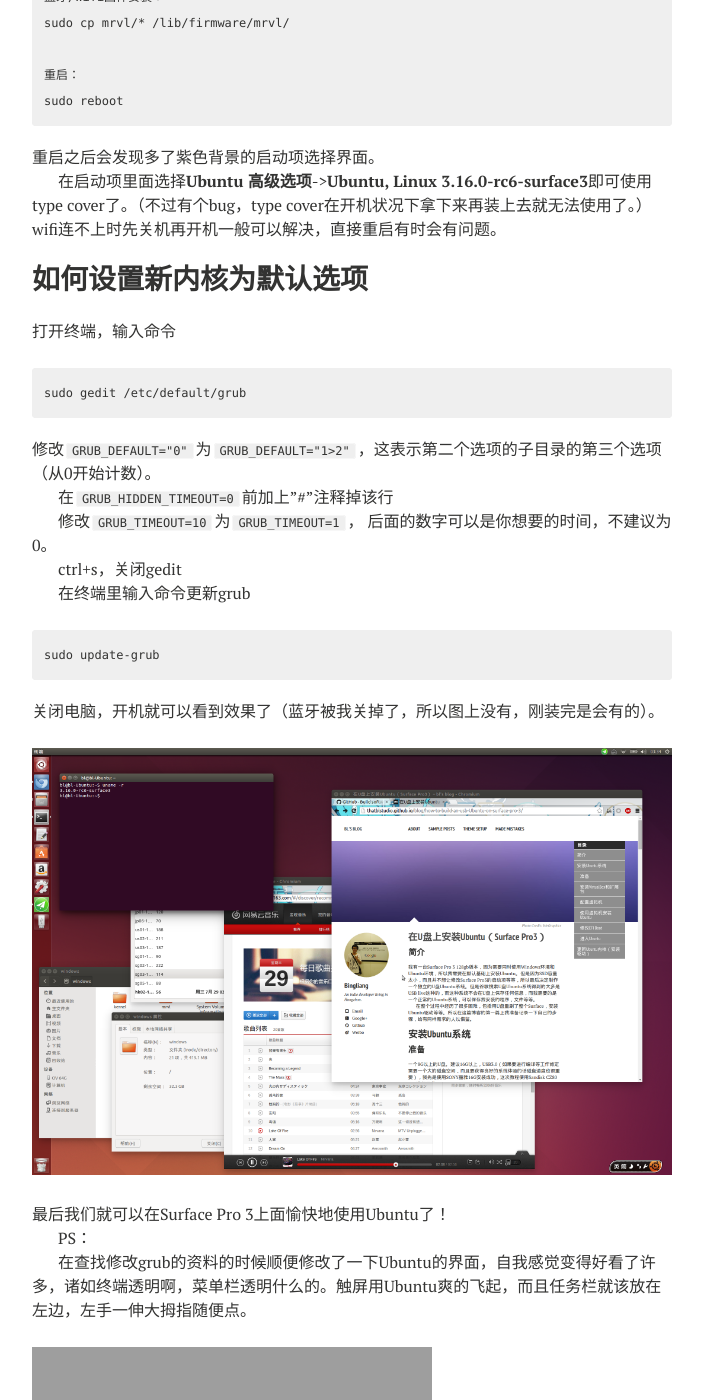
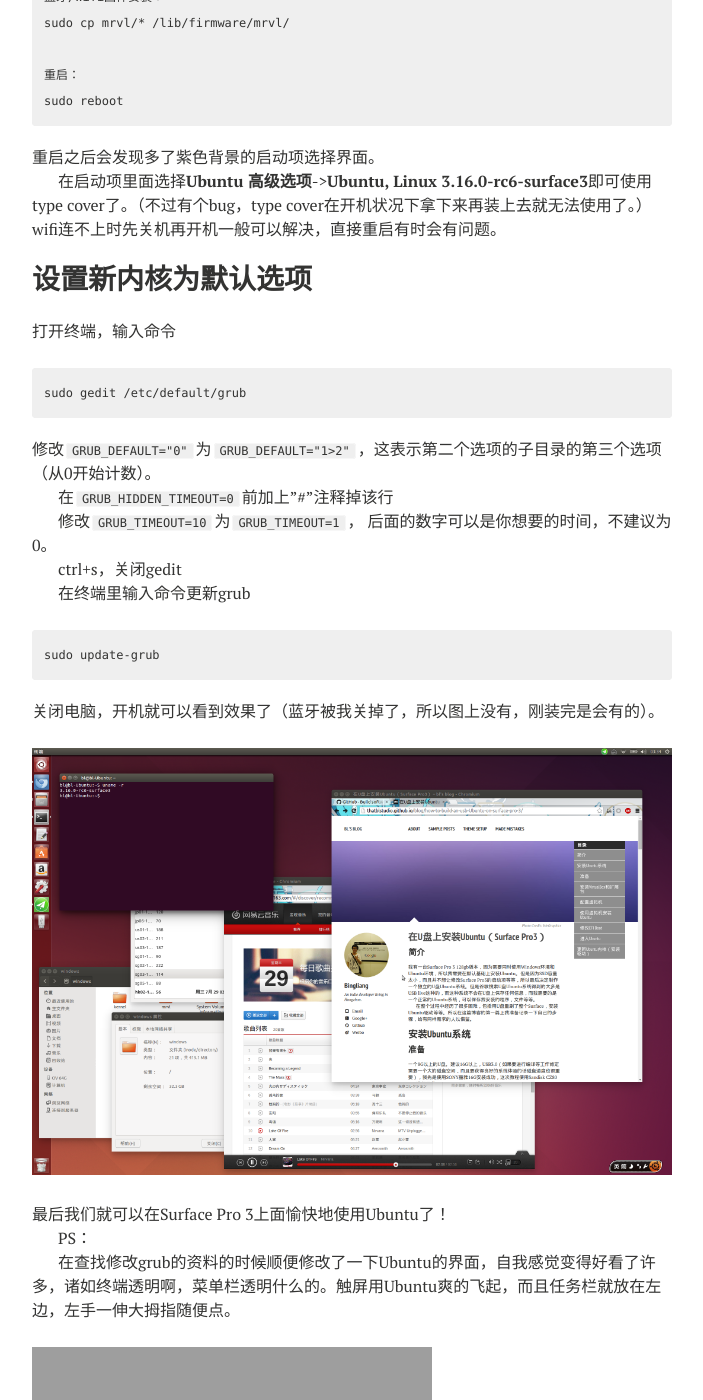
Before and after one commit to bingliang-zh/blog, a Jekyll site: the page built from _posts/2015-07-28-how-to-build-an-usb-Ubuntu-on-surface-pro-3.md, in a window 1280 px wide and 1400 px high, scrolled down 7816 px. Shown: the whole window, without its empty margins (288-991 px from the left). Built offline with Jekyll 4.4.1, drawn with Linux system fonts in a browser that asks for light colours; nearby versions of some CDN libraries; some of the changed text lies outside the part shown.

Commit message:
小修改

```diff
--- a/_posts/2015-07-28-how-to-build-an-usb-Ubuntu-on-surface-pro-3.md
+++ b/_posts/2015-07-28-how-to-build-an-usb-Ubuntu-on-surface-pro-3.md
@@ -194,7 +194,7 @@ Surface Pro 3可以参考:
 
 在启动项里面选择**Ubuntu 高级选项**->**Ubuntu, Linux 3.16.0-rc6-surface3**即可使用type cover了。（不过有个bug，type cover在开机状况下拿下来再装上去就无法使用了。）wifi连不上时先关机再开机一般可以解决，直接重启有时会有问题。
 
-## 如何设置新内核为默认选项
+## 设置新内核为默认选项
 
 打开终端，输入命令
 
@@ -223,7 +223,7 @@ ctrl+s，关闭gedit
 
 PS：
 
-在查找修改grub的资料的时候顺便修改了一下Ubuntu的界面，自我感觉变得好看了许多，诸如终端透明啊，菜单栏透明什么的。触屏用Ubuntu爽的飞起，而且任务栏就该放在左边，左手一伸大拇指随便点。
+在查找修改grub的资料的时候顺便修改了一下Ubuntu的界面，自我感觉变得好看了许多，诸如终端透明啊，菜单栏透明什么的。触屏用Ubuntu爽的飞起，而且任务栏就放在左边，左手一伸大拇指随便点。
 
 <figure>
 	<a href="{{ site.url }}/images/2015-07-28-how-to-build-an-usb-Ubuntu-on-surface-pro-3/8_beautify.png"><img src="{{ site.url }}/images/2015-07-28-how-to-build-an-usb-Ubuntu-on-surface-pro-3/8_beautify.png"></a>
```
